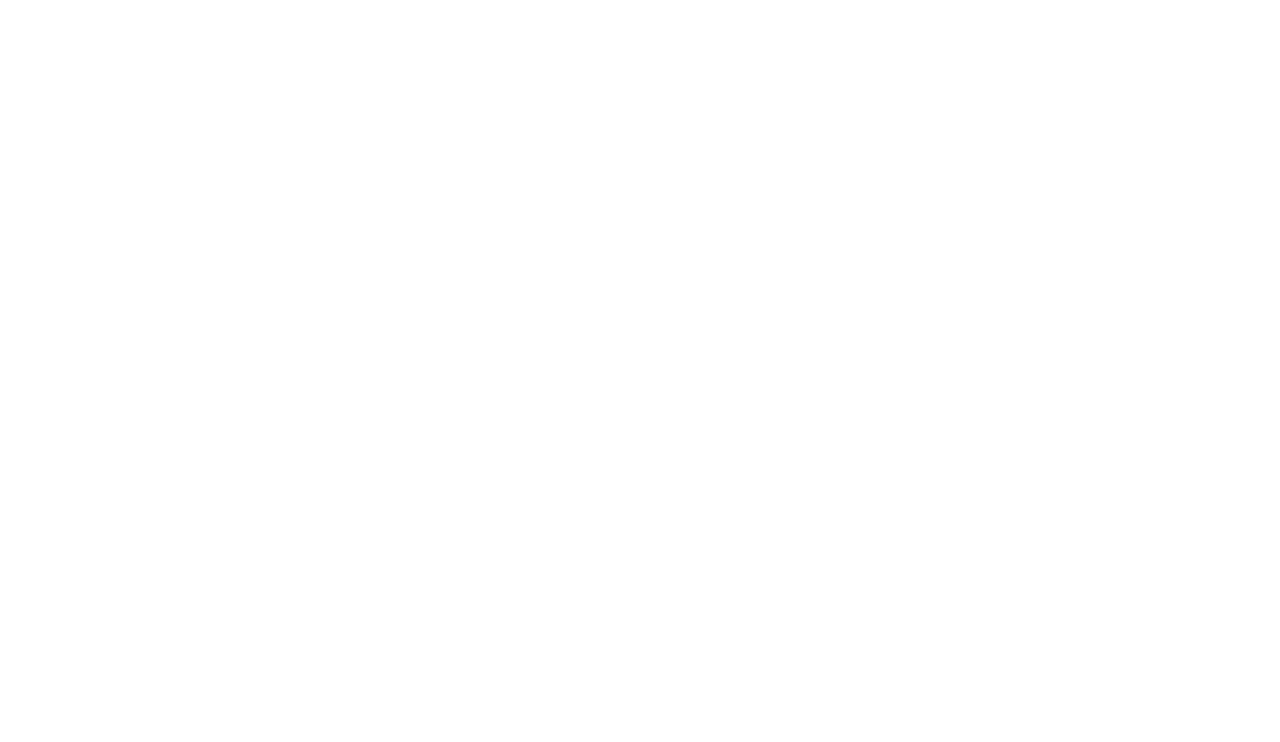
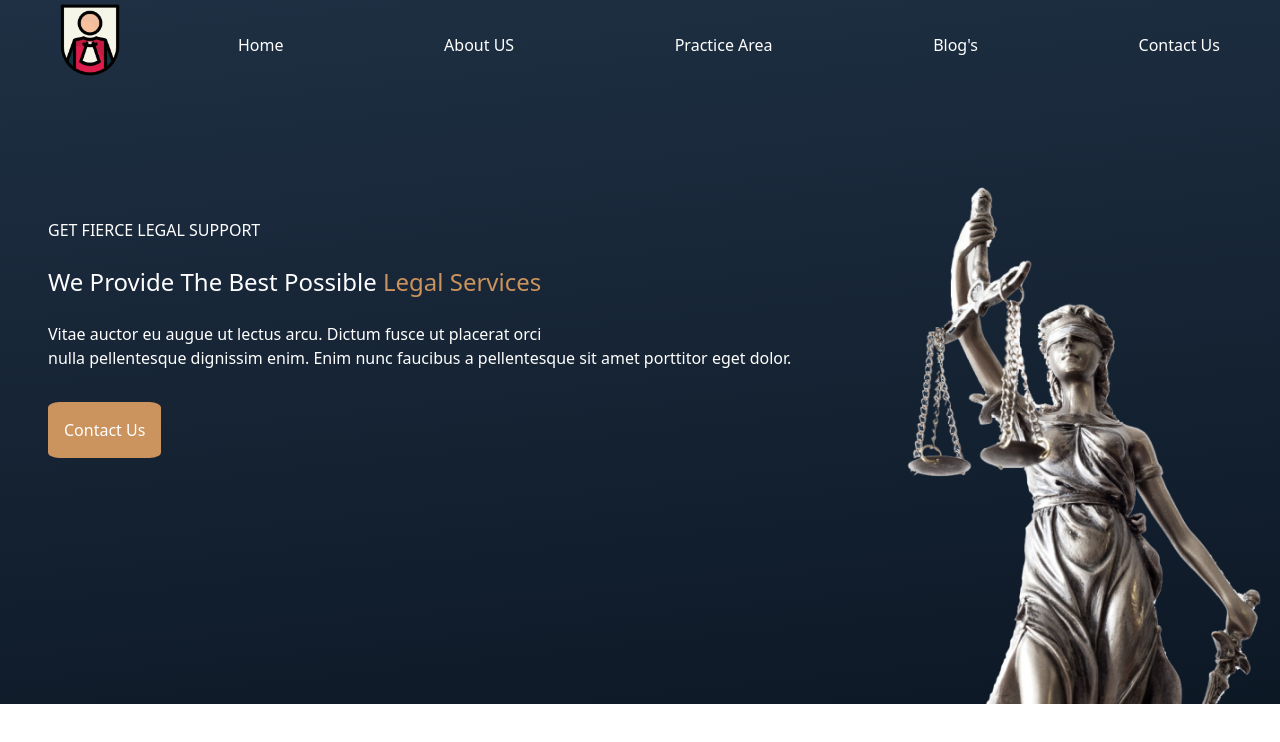
Before and after one commit to alqmst99/site-lawyer, a plain HTML site: page index.html in a window 1280 px wide. Drawn offline with nearby package versions, Linux system fonts and the light colour scheme.

Commit message:
Header, resposive, animations

```diff
--- a/index.html
+++ b/index.html
@@ -0,0 +1,52 @@
+<!DOCTYPE html>
+<html lang="en">
+
+<head>
+    <meta charset="UTF-8">
+    <meta name="viewport" content="width=device-width, initial-scale=1.0">
+    <link rel="stylesheet" href="./style.css">
+    <link rel="shortcut icon" href="./assets/icons/legal-ico.png" type="image/x-icon">
+    <title>Web-Lawyer</title>
+</head>
+
+<body>
+    <header class="lin  w-full mx-auto">
+        <nav class="flex justify-between items-center h-full pl-[50px] pr-[60px] mb-20">
+            <div class="w-[188px] h-[90px]">
+                <img src="./assets/image/law-logo.png" alt="img-logo" class="img-logo" width="80px">
+            </div>
+            <ul class="flex flex-1  justify-between text-white">
+                <li class="link"><a href="ref">Home</a></li>
+                <li class="link"><a href="ref">About US</a></li>
+                <li class="link"><a href="ref">Practice Area</a></li>
+                <li class="link"><a href="ref">Blog's</a></li>
+                <li class="link"><a href="ref ">Contact Us</a></li>
+
+            </ul>
+        </nav>
+        <section class="home section flex flex-row  justify-center item-center max-sm:flex-col-reverse">
+            <div class="card container text-cester text-white flex flex-1 flex-col p-12 fade-in-left">
+                <h3 class="text-semibold mb-6">GET FIERCE LEGAL SUPPORT</h3>
+                <div class="title">
+                    <h2 class="text-2xl text-white mb-6 text-bold">We Provide The Best
+                        Possible <span class="span text-[#CB935D]"> Legal Services</span></h2>
+                </div>
+                <div class="desc">
+                    <p class="text-desc mb-8">
+                        Vitae auctor eu augue ut lectus arcu. Dictum fusce ut placerat orci <br/> nulla pellentesque dignissim
+                        enim. Enim nunc faucibus a pellentesque sit amet porttitor eget dolor.
+                    </p>
+                    <button class="btn bg-[#CB935D] p-[1em] text-center rounded-[10%]">Contact Us</button>
+                </div>
+
+            </div>
+            <div class="flex flex-col justify-center item-center fade-in-right">
+                <img src="./assets/image/justice.png " alt="home-law" class="home-law" width="400px">
+            </div>
+
+        </section>
+    </header>
+</body>
+  <!-- Tailwind vía CDN -->
+  <script src="https://cdn.tailwindcss.com"></script>
+</html>
--- a/style.css
+++ b/style.css
@@ -1,10 +1,96 @@
 :root{
-    --text-primary: #000;
-    --text-secondary: #000;
-    --bg-primary: #000;
-    --bg-secondary-initial:#000;
-    --bg-secondary-final: #000;
-    --font-h1: 2px;
-    --font-h2: 2px;
-    --font-span: 3px;
-    }
+    --text-primary: #ffffff;
+    --text-secondary: #182738;
+    --text-dark: #000000;
+    --btn-color: #CB935D;
+    --bg-primary: #F9F7F5;
+    --bg-secondary-initial:#0D1825;
+    --bg-secondary-final: #1F3044;
+    --font-h2: 1.8em;
+    --font-text: 1.2em;
+    --font-span: 1.3em;
+}
+
+*{
+    margin: 0;
+    padding: 0;
+    box-sizing: border-box;
+}
+
+
+.lin{
+    background: linear-gradient(354deg,var(--bg-secondary-initial) 0%, var(--bg-secondary-final) 100%);;
+}
+
+.link:hover{
+color: var(--btn-color);
+}
+
+
+
+
+
+
+
+
+/* ANIMATIONS */
+
+/* Fade In Up */
+@keyframes fadeInUp {
+  from {
+    opacity: 0;
+    transform: translateY(40px);
+  }
+  to {
+    opacity: 1;
+    transform: translateY(0);
+  }
+}
+.fade-in-up {
+  animation: fadeInUp 0.8s ease-out;
+}
+
+/* Fade In Down */
+@keyframes fadeInDown {
+  from {
+    opacity: 0;
+    transform: translateY(-40px);
+  }
+  to {
+    opacity: 1;
+    transform: translateY(0);
+  }
+}
+.fade-in-down {
+  animation: fadeInDown 0.8s ease-out;
+}
+
+/* Fade In Left */
+@keyframes fadeInLeft {
+  from {
+    opacity: 0;
+    transform: translateX(-40px);
+  }
+  to {
+    opacity: 1;
+    transform: translateX(0);
+  }
+}
+.fade-in-left {
+  animation: fadeInLeft 0.8s ease-out;
+}
+
+/* Fade In Right */
+@keyframes fadeInRight {
+  from {
+    opacity: 0;
+    transform: translateX(40px);
+  }
+  to {
+    opacity: 1;
+    transform: translateX(0);
+  }
+}
+.fade-in-right {
+  animation: fadeInRight 0.8s ease-out;
+}
```
Also changed, not shown: assets/icons/legal-ico.png (added), assets/image/blog-1.png (added), assets/image/blog-2.png (added), assets/image/blog-3.png (added), assets/image/experience.png (added), assets/image/justice.png (added), assets/image/law-logo.png (added), assets/image/practice-1.png (added), assets/image/practice-2.png (added), assets/image/practice-3.png (added), 1 other file.
